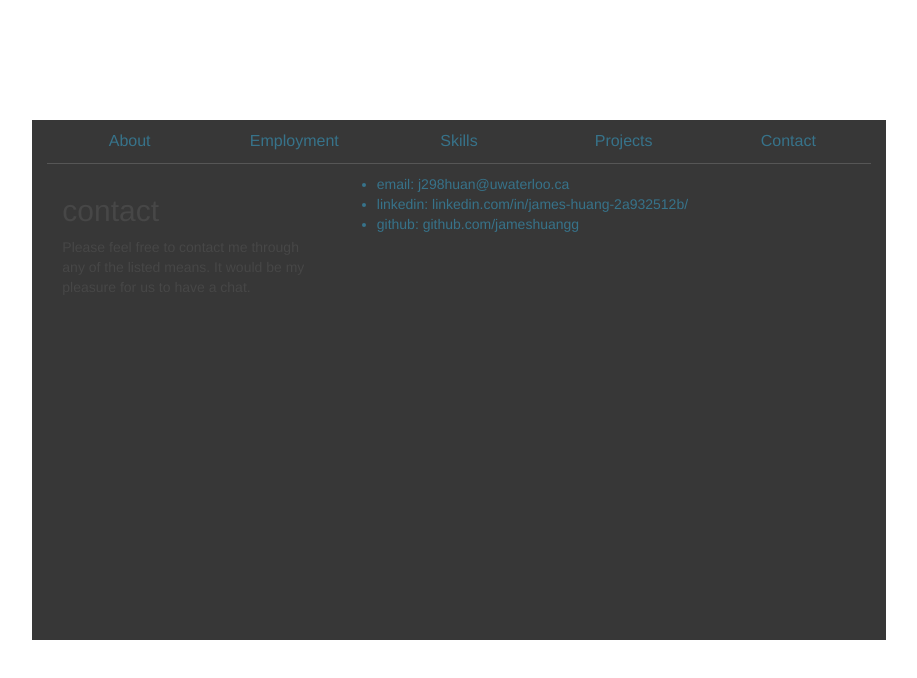
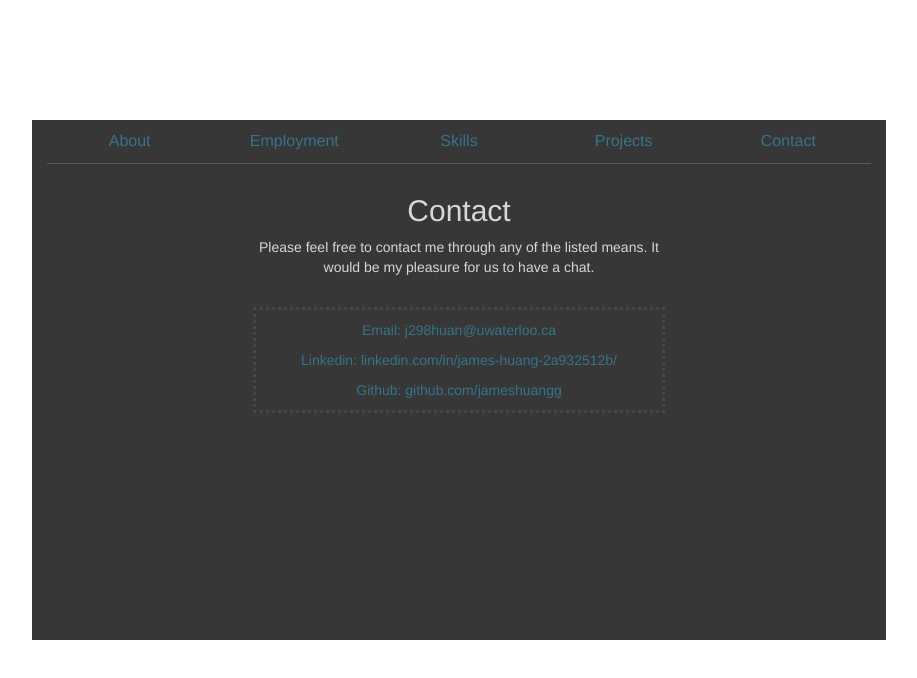
Before and after one commit to jameshuangg/Website.v2, a website: page index.html at #!/contact in a window 1280 px wide. Shown: the whole page, without its empty margins (181-1098 px from the left). Drawn offline with nearby package versions, Linux system fonts and the light colour scheme; some packages are replaced by stand-ins of ours; files whose address does not match are found by name.

Commit message:
Addition of Projects, and Contacts page

```diff
--- a/css/main.css
+++ b/css/main.css
@@ -165,3 +165,33 @@ a:hover {
 	right: 0px;
 	transform: rotate(-30deg)
 }
+
+/********************************************
+	Projects Page CSS
+*/
+.project-image {
+	width: 100%;
+	background-color: white;
+	padding: 10px;
+}
+
+/********************************************
+	Contact Page CSS
+*/
+.contact-container {
+	text-align: center;
+	width: 50%;
+	margin: 0 auto;
+}
+
+.contact-link {
+	margin-top: 10px;
+	margin-bottom: 10px;
+	list-style-type: none;
+}
+
+.contactLink-container {
+	margin-top: 30px;
+	border: 3px dotted #333;
+	padding: 0;
+}
--- a/pages/contact.html
+++ b/pages/contact.html
@@ -1,17 +1,14 @@
 <!-- Contact Content -->
-<div class="section-contact container-fluid">
-	<div class="row">
-		<div class="col-sm-4">
-			<h2 class="contact-title headings">contact</h2>
-			<p class="paragraph">Please feel free to contact me through any of the listed means. It would be my pleasure for us to have a chat.</p>
-		</div>
-		<div class="col-sm-8">
-			<ul class="paragraph">
-				<a href="mailto:j298huan@uwaterloo.ca"><li>email: j298huan@uwaterloo.ca</li></a>
-				<a href="https://www.linkedin.com/in/james-huang-2a932512b/"><li>linkedin: linkedin.com/in/james-huang-2a932512b/</li></a>
-				<a href="https://github.com/jameshuangg"><li>github: github.com/jameshuangg</li></a>
+<div class="section row">
+	<div class="col-sm-12">
+		<div class="contact-container">
+			<h2>Contact</h2>
+			<p>Please feel free to contact me through any of the listed means. It would be my pleasure for us to have a chat.</p>
+			<ul class="contactLink-container">
+				<a href="mailto:j298huan@uwaterloo.ca"><li class="contact-link">Email: j298huan@uwaterloo.ca</li></a>
+				<a href="https://www.linkedin.com/in/james-huang-2a932512b/" target="_blank"><li class="contact-link">Linkedin: linkedin.com/in/james-huang-2a932512b/</li></a>
+				<a href="https://github.com/jameshuangg" target="_blank"><li class="contact-link">Github: github.com/jameshuangg</li></a>
 			</ul>
 		</div>
 	</div>
-
 </div>
```
Also changed, not shown: pages/projects.html (+15 -16 lines).
